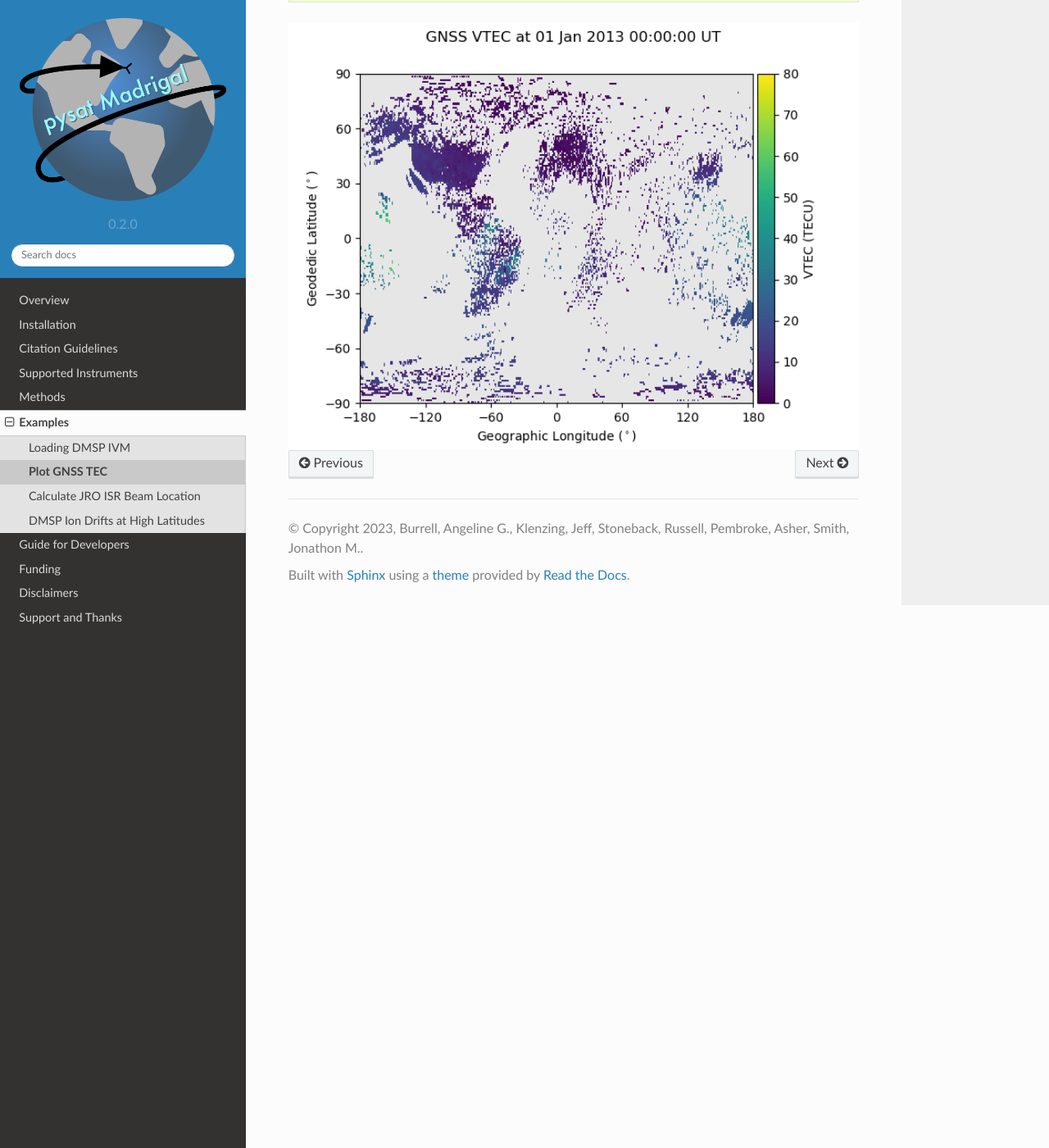
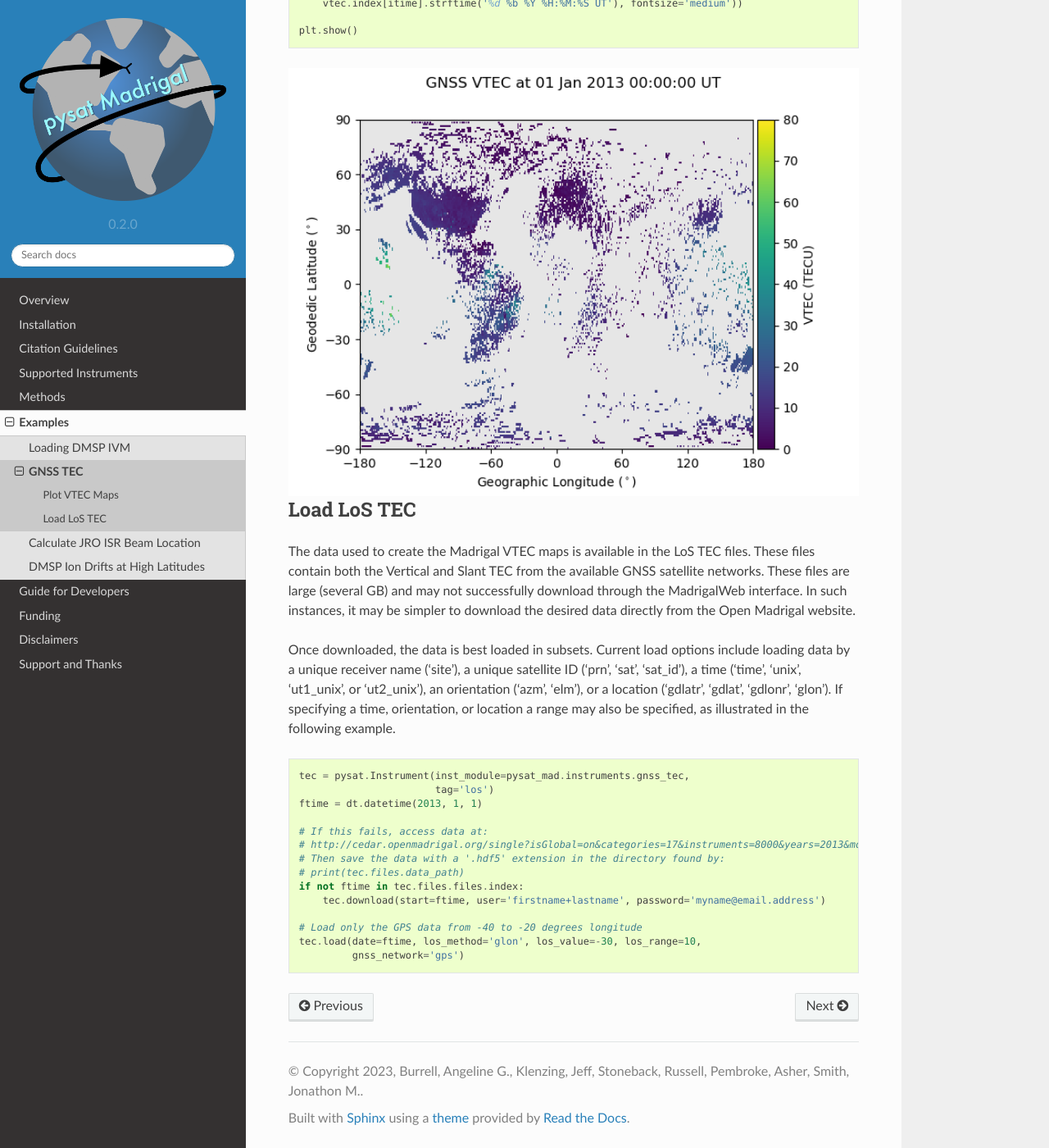
Before and after one commit to pysat/pysatMadrigal, a Sphinx documentation site: the page built from docs/examples/ex_gnss_tec.rst, in a window 1280 px wide and 1400 px high, scrolled down 1393 px. Shown: the whole window at 82% size. Built offline with Sphinx 7.4.7 and the Read the Docs theme 2.0.0, drawn with Linux system fonts in a browser that asks for light colours; pages that are not in the unit, such as notebooks, are missing from menus; the version number is read from the project's files by our own code; some of the changed text lies outside the part shown.

Commit message:
DOC: updated the TEC example
Updated the TEC example to express available data and show how to use the selective LoS loading.

```diff
--- a/docs/examples/ex_gnss_tec.rst
+++ b/docs/examples/ex_gnss_tec.rst
@@ -1,18 +1,21 @@
 .. _ex-gnss-tec:
 
-Plot GNSS TEC
-=============
+GNSS TEC
+========
 
 The Global Navigation Satellte System (GNSS) Total Electron Content (TEC) is one
 of the most valuable ionospheric data sets, given its long and continuous
 operational duration and expansive coverage.  :py:mod:`pysatMadrigal` currently
-only supports Vertical TEC (VTEC) data handling through
-:py:mod:`pysatMadrigal.instruments.gnss_tec`.
+supports Vertical TEC (VTEC), Line-of-Site (LoS) Slant TEC, and ground receiver
+data handling through :py:mod:`pysatMadrigal.instruments.gnss_tec`.
 
-The VTEC measurements are median filtered to fill 1 degree latitude by 1
-degree longitude bins.  This can be represented with spatially representative
-coverage as shown in the example below.  Start by obtaining the desired data
-and loading it.
+Plot VTEC Maps
+--------------
+
+The Madrigal VTEC maps are made up of median filtered data placed in 1 degree
+latitude by 1 degree longitude bins.  This can be represented with spatially
+representative coverage as shown in the example below.  Start by obtaining the
+desired data and loading it.
 
 .. code::
 
@@ -81,3 +84,38 @@ a regular grid with VTEC value indicated by color.
     :width: 800px
     :align: center
     :alt: Mapped median Vertical Total Electron Content over the globe.
+
+
+Load LoS TEC
+------------
+
+The data used to create the Madrigal VTEC maps is available in the LoS TEC
+files.  These files contain both the Vertical and Slant TEC from the available
+GNSS satellite networks.  These files are large (several GB) and may not
+successfully download through the MadrigalWeb interface.  In such instances, it
+may be simpler to download the desired data directly from the Open Madrigal
+website.
+
+Once downloaded, the data is best loaded in subsets.  Current load options
+include loading data by a unique receiver name ('site'), a unique satellite ID
+('prn', 'sat', 'sat_id'), a time ('time', 'unix', 'ut1_unix', or 'ut2_unix'),
+an orientation ('azm', 'elm'), or a location ('gdlatr', 'gdlat', 'gdlonr',
+'glon').  If specifying a time, orientation, or location a range may also be
+specified, as illustrated in the following example.
+
+.. code::
+
+   tec = pysat.Instrument(inst_module=pysat_mad.instruments.gnss_tec,
+                          tag='los')
+   ftime = dt.datetime(2013, 1, 1)
+
+   # If this fails, access data at:
+   # http://cedar.openmadrigal.org/single?isGlobal=on&categories=17&instruments=8000&years=2013&months=1&days=1
+   # Then save the data with a '.hdf5' extension in the directory found by:
+   # print(tec.files.data_path)
+   if not ftime in tec.files.files.index:
+       tec.download(start=ftime, user='firstname+lastname', password='myname@email.address')
+
+   # Load only the GPS data from -40 to -20 degrees longitude
+   tec.load(date=ftime, los_method='glon', los_value=-30, los_range=10,
+            gnss_network='gps')
```
